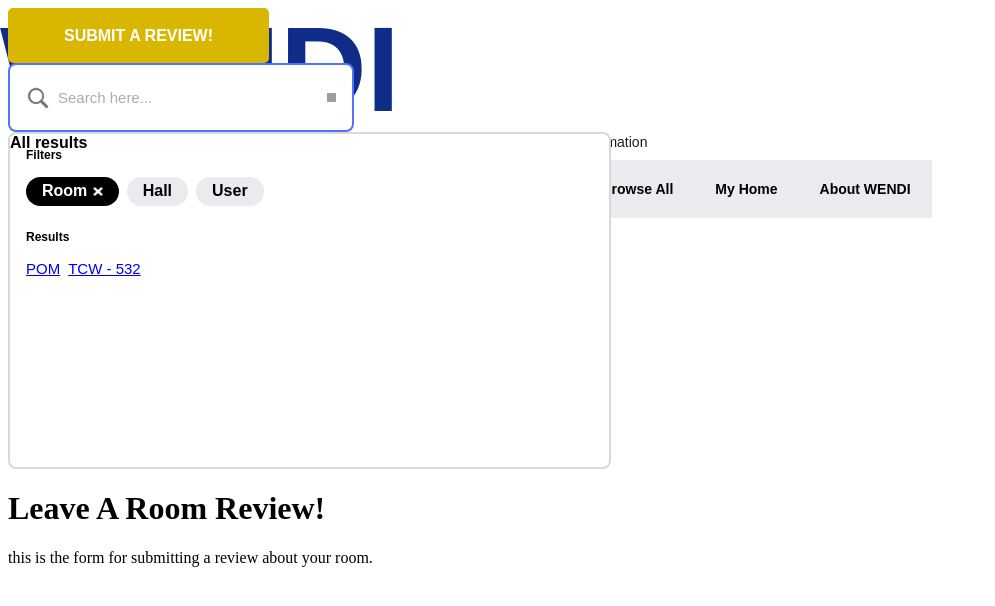
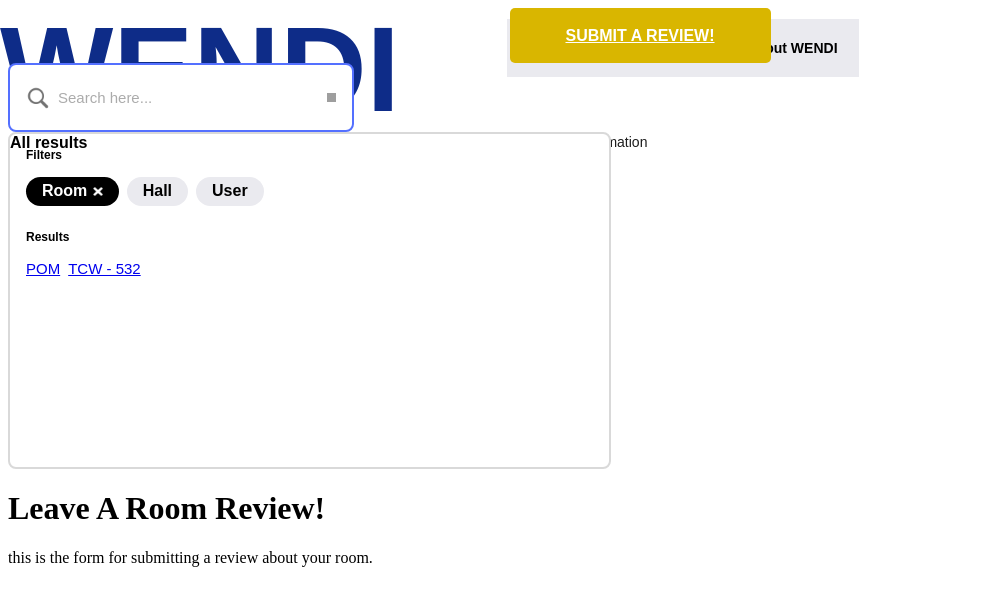
Before and after one commit to yanziv/WENDI, a Flask app: page /review/ in a window 1280 px wide. Shown: the top 606 px of the page, without its empty margins (0-995 px from the left). Run offline with Flask 3, Linux system fonts and the light colour scheme; some libraries are stand-ins or nearby versions; grey boxes are pictures that could not be loaded.

Commit message:
making changes for url_for

```diff
--- a/static/style.css
+++ b/static/style.css
@@ -57,6 +57,8 @@
   top: 149px;
   left: 81px;
   background-color: #0f2c88;
+  margin-left: auto;
+  margin-right: auto;
 }
 
 .rectangle .frame-wrapper{
@@ -66,8 +68,8 @@
   justify-content: center;
   width: 1350px;
   height: 79px;
-  top: 149px;
-  left: 81px;
+  margin-left: auto;
+  margin-left: 0;
 }
 
 .rectangle .frame {
@@ -105,6 +107,8 @@
   background-color: #d9b600;
   border-radius: 5px;
   overflow: hidden;
+  margin-left: auto;
+  margin-right: auto;
 }
 
 .primary-button .text-wrapper {
@@ -117,6 +121,8 @@
   letter-spacing: 0;
   line-height: normal;
   white-space: nowrap;
+  margin-left: auto;
+  margin-right: auto;
 }
 
 .search-with-results {
--- a/templates/base.html
+++ b/templates/base.html
@@ -19,7 +19,7 @@
     <div class="rectangle">
       <div class="frame-wrapper">
         <div class="frame">
-          <div class="text-wrapper">Browse All</div>
+          <a href="{{ url_for('landing') }}" class="text-wrapper">Browse All</a>
         </div>
         <div class="frame">
           <div class="text-wrapper">My Home</div>
@@ -29,7 +29,7 @@
         </div>
       </div>
       <div class="primary-button">
-        <div class="text-wrapper">SUBMIT A REVIEW!</div>
+        <a href="{{ url_for('review') }}" class="text-wrapper">SUBMIT A REVIEW!</a>
       </div>
       <div class="search-with-results">
         <img class="magnifier" src="{{ url_for('static', filename='media/base/magnifier.png') }}">
```
